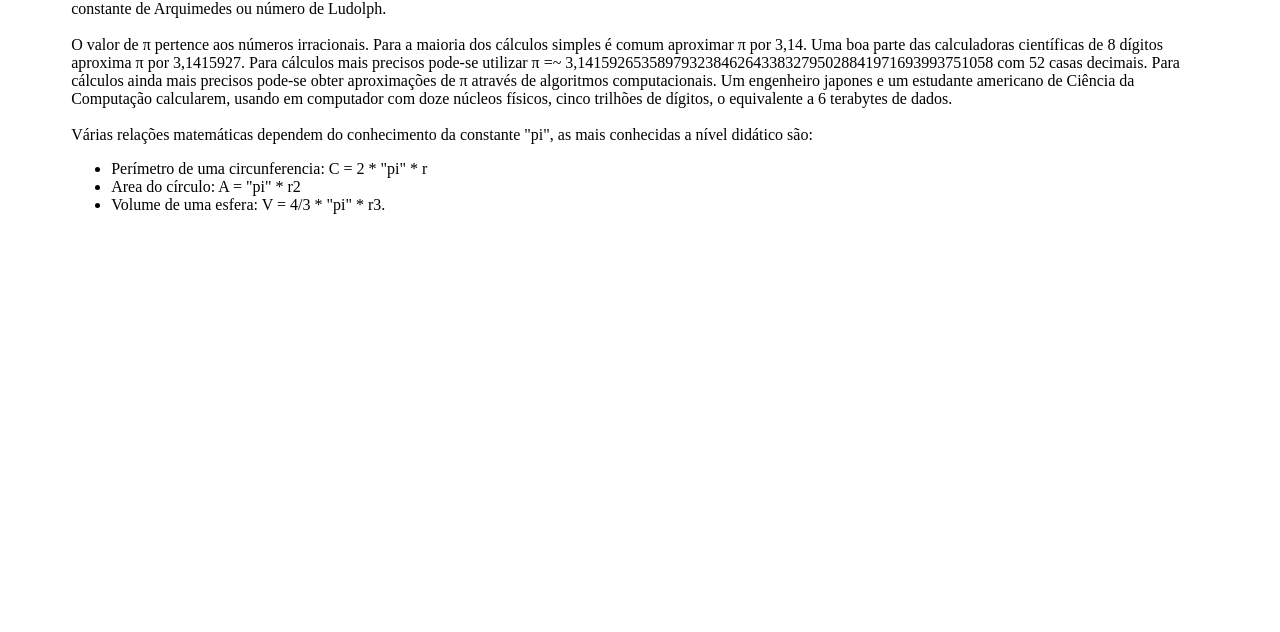
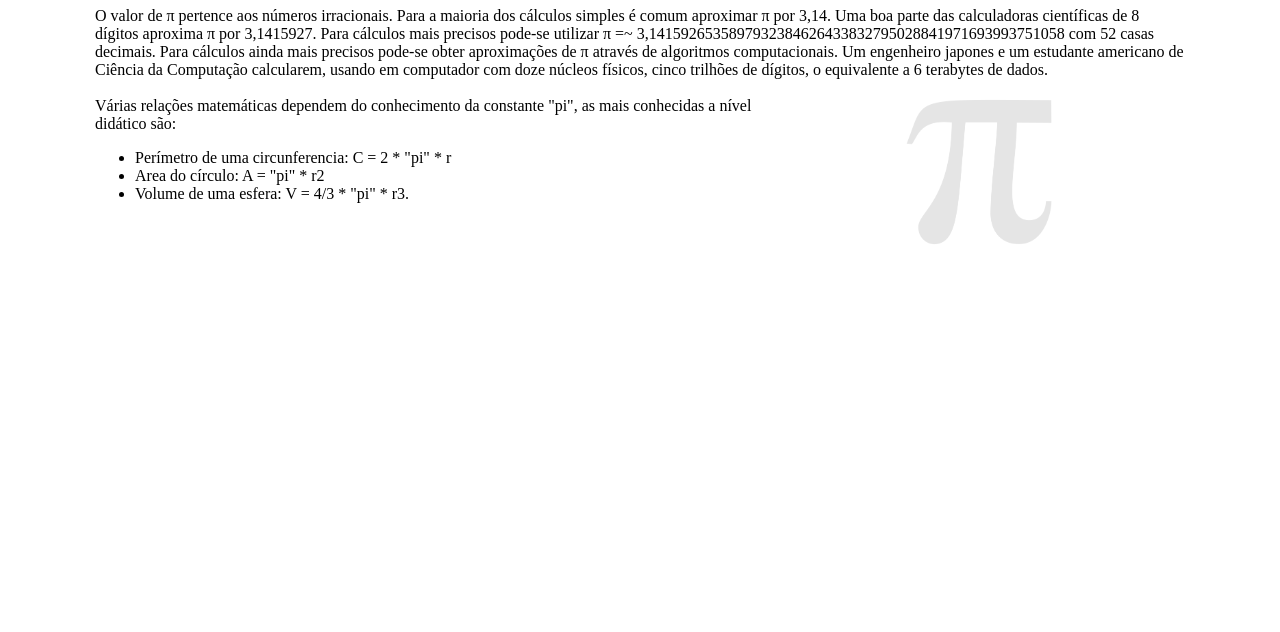
Before and after one commit to Guinhovhrm/DevWebIFPR, a plain HTML site: page pi/pi.html in a window 1280 px wide. Shown: the part 168-800 px from the top of the page. Drawn offline with Linux system fonts and the light colour scheme.

Commit message:
Pi terminado

```diff
--- a/pi/pi.html
+++ b/pi/pi.html
@@ -8,7 +8,7 @@
     <link rel="stylesheet" href="styles.css">
 </head>
 <body>
-<div class="centralizar">
+
 <h1>Pi(π)</h1>
 <hr>
 Na matemática, π é uma proporção numérica originada da relação entre as grandezas do perímetro
@@ -29,6 +29,7 @@ de dados.
 <br>
 <br>
 
+<div class="centralizartxt">
 Várias relações matemáticas dependem do conhecimento da constante "pi", as mais conhecidas a nível didático são:
 <br>
 
@@ -39,7 +40,10 @@ Várias relações matemáticas dependem do conhecimento da constante "pi", as m
 </ol>
 
 </div>
+<div id="divpi">
+    <img class="png"  src="pi.png" alt="imagem de Pi">
 
 
+</div>
 </body>
 </html>
--- a/pi/styles.css
+++ b/pi/styles.css
@@ -1,3 +1,23 @@
-.centralizar{
-    margin: 5%;
+body{
+    margin-top: 35px;
+    margin-left: 95px;
+    margin-right: 95px;
 }
+
+.centralizartxt{
+    float: left;
+    width: 65%;
+
+}
+
+.png{
+    opacity: 0.1;
+    height: 150px;
+    width: 150px;
+    float: left;
+}
+#divpi{
+    float: left;
+    margin-left: 100px;
+
+}
```
